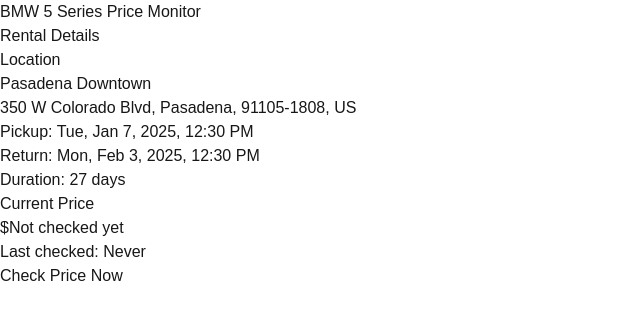
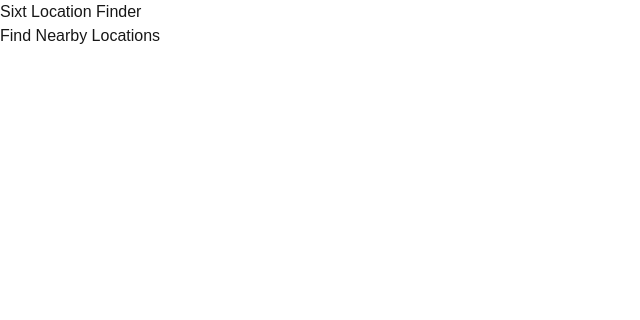
Before and after one commit to Pathum003/sixt_monitor, a Next.js app: page / in a window 1280 px wide. Shown: the top 320 px of the page, without its empty margins (0-640 px from the left). Built offline with nearby package versions, Linux system fonts and the light colour scheme.

Commit message:
Add location finder functionality

```diff
--- a/src/app/api/check-price/route.ts
+++ b/src/app/api/check-price/route.ts
@@ -2,7 +2,8 @@
 
 export async function POST() {
   try {
-    const response = await fetch('https://grpc-prod.orange.sixt.com/com.sixt.service.rent_booking.api.BookingService/GetOfferRecommendationsV2', {
+    // First get nearby branches
+    const response = await fetch('https://grpc-prod.orange.sixt.com/com.sixt.service.location.api.LocationService/GetNearbyBranches', {
       method: 'POST',
       headers: {
         'Content-Type': 'application/json',
@@ -12,20 +13,19 @@
         'Referer': 'https://www.sixt.com/'
       },
       body: JSON.stringify({
-        "offer_matrix_id": "cc323592-0db0-4151-b5a4-1930e03b0532",
-        "currency": "USD",
-        "trip_spec": {
-          "pickup_datetime": {"value": "2025-01-07T12:30"},
-          "pickup_location_selection_id": "cd39902b-c6cb-4f8-bece-1103f0ab192d",
-          "return_location_selection_id": "cd39902b-c6cb-4f8-bece-1103f0ab192d",
-          "return_datetime": {"value": "2025-02-03T12:30"},
-          "vehicle_type": 10
-        }
+        "position": {
+          "latitude": 34.1688,  // North Hollywood coordinates
+          "longitude": -118.3726
+        },
+        "max_distance": 50000,  // 50km radius
+        "pickup_datetime": {"value": "2025-01-09T12:30"},
+        "return_datetime": {"value": "2025-02-05T12:30"},
+        "vehicle_type": "car"
       })
     });
 
     const data = await response.json();
-    console.log('Full API Response:', JSON.stringify(data, null, 2));
+    console.log('Branches found:', data);
     return NextResponse.json(data);
   } catch (error) {
     console.error('Error:', error);
--- a/src/components/PriceMonitor.js
+++ b/src/components/PriceMonitor.js
@@ -2,39 +2,13 @@
 import React, { useState } from 'react';
 import { LineChart, Line, XAxis, YAxis, CartesianGrid, Tooltip, ResponsiveContainer } from 'recharts';
 
-const TELEGRAM_BOT_TOKEN = '7446147421:AAEYdJVUpKmk7VM04DIl3Rm9iRo8BpDli5g';
-const TELEGRAM_CHAT_ID = '391609613';
-
 export default function PriceMonitor() {
-  const [priceHistory, setPriceHistory] = useState([]);
-  const [lastCheck, setLastCheck] = useState(null);
-  const [currentPrice, setCurrentPrice] = useState(null);
+  const [locations, setLocations] = useState([]);
   const [isLoading, setIsLoading] = useState(false);
   const [error, setError] = useState(null);
+  const [lastCheck, setLastCheck] = useState(null);
 
-  const rentalDetails = {
-    pickupDate: "2025-01-07T12:30",
-    returnDate: "2025-02-03T12:30",
-    days: 27,
-    location: {
-      name: "Pasadena Downtown",
-      address: "350 W Colorado Blvd, Pasadena, 91105-1808, US",
-      id: "cd39902b-c6cb-4f8-bece-1103f0ab192d"
-    }
-  };
-
-  const formatDate = (dateString) => {
-    return new Date(dateString).toLocaleDateString('en-US', {
-      weekday: 'short',
-      month: 'short',
-      day: 'numeric',
-      year: 'numeric',
-      hour: '2-digit',
-      minute: '2-digit'
-    });
-  };
-
-const checkPrice = async () => {
+  const checkLocations = async () => {
     setIsLoading(true);
     setError(null);
 
@@ -44,46 +18,14 @@
       });
 
       const data = await response.json();
-      console.log('Available cars:', data.offers?.map(offer => ({
-        title: offer.car_info.title,
-        price: offer.price_total.gross.value,
-        category: offer.offer_acriss_code
-      })));
+      console.log('Raw API Response:', data);  // For debugging
 
       if (data.error) {
         throw new Error(data.error);
       }
 
-      const bmw5Series = data.offers?.find(offer =>
-        offer.car_info.title.includes("BMW 5")
-      );
-
-      if (!bmw5Series) {
-        // Instead of throwing error, show available cars
-        const availableCars = data.offers?.map(offer => offer.car_info.title).join('\n');
-        throw new Error(`BMW 5 Series not found. Available cars:\n${availableCars}`);
-      }
-
-      const newPrice = bmw5Series.price_total.gross.value;
-      const now = new Date();
-
-      // Send Telegram notification
-      await fetch(`https://api.telegram.org/bot${TELEGRAM_BOT_TOKEN}/sendMessage`, {
-        method: 'POST',
-        headers: { 'Content-Type': 'application/json' },
-        body: JSON.stringify({
-          chat_id: TELEGRAM_CHAT_ID,
-          text: `🚨 BMW 5 Series\nPrice: $${newPrice.toFixed(2)}\nPer day: $${(newPrice / rentalDetails.days).toFixed(2)}\nLocation: ${rentalDetails.location.name}\nChecked: ${now.toLocaleString()}`
-        })
-      });
-
-      setLastCheck(now);
-      setCurrentPrice(newPrice);
-      setPriceHistory(prev => [...prev, {
-        timestamp: now.toLocaleString(),
-        price: newPrice,
-        pricePerDay: newPrice / rentalDetails.days
-      }]);
+      setLocations(data.branches || []);
+      setLastCheck(new Date());
 
     } catch (err) {
       setError(err.message);
@@ -96,93 +38,48 @@
   return (
     <div className="bg-white rounded-lg shadow-lg p-6">
       <div className="mb-6">
-        <h2 className="text-2xl font-bold mb-4">BMW 5 Series Price Monitor</h2>
+        <h2 className="text-2xl font-bold mb-4">Sixt Location Finder</h2>
 
-        <div className="grid gap-4 mb-6">
-          <div className="bg-blue-50 p-4 rounded-lg">
-            <h3 className="font-semibold text-lg mb-2">Rental Details</h3>
-            <div className="grid gap-2">
-              <div className="border-b pb-2">
-                <div className="font-medium">Location</div>
-                <div className="text-sm">{rentalDetails.location.name}</div>
-                <div className="text-xs text-gray-600">{rentalDetails.location.address}</div>
-              </div>
-              <div>
-                <div>Pickup: {formatDate(rentalDetails.pickupDate)}</div>
-                <div>Return: {formatDate(rentalDetails.returnDate)}</div>
-                <div>Duration: {rentalDetails.days} days</div>
-              </div>
-            </div>
-          </div>
-
-          <div className="bg-green-50 p-4 rounded-lg">
-            <h3 className="font-semibold text-lg mb-2">Current Price</h3>
-            <div className="text-2xl font-bold mb-1">
-              ${currentPrice?.toFixed(2) || 'Not checked yet'}
-            </div>
-            {currentPrice && (
-              <div className="text-sm text-gray-600">
-                ${(currentPrice / rentalDetails.days).toFixed(2)} per day
-              </div>
-            )}
         {error && (
-              <div className="text-sm text-red-600 mt-2">
+          <div className="bg-red-50 text-red-600 p-4 rounded-lg mb-4">
             Error: {error}
           </div>
         )}
-          </div>
 
-          <div className="text-sm text-gray-500">
-            Last checked: {lastCheck?.toLocaleString() || 'Never'}
-          </div>
-        </div>
-      </div>
-
-      {priceHistory.length > 0 && (
-        <div className="h-64 mb-6">
-          <ResponsiveContainer width="100%" height="100%">
-            <LineChart data={priceHistory}>
-              <CartesianGrid strokeDasharray="3 3" />
-              <XAxis
-                dataKey="timestamp"
-                angle={-45}
-                textAnchor="end"
-                height={80}
-              />
-              <YAxis domain={['auto', 'auto']} />
-              <Tooltip
-                formatter={(value) => `$${value.toFixed(2)}`}
-              />
-              <Line
-                type="monotone"
-                dataKey="price"
-                stroke="#2563eb"
-                strokeWidth={2}
-                name="Total Price"
-              />
-              <Line
-                type="monotone"
-                dataKey="pricePerDay"
-                stroke="#10b981"
-                strokeWidth={2}
-                name="Price per Day"
-              />
-            </LineChart>
-          </ResponsiveContainer>
-        </div>
-      )}
-
+        <div className="mb-4">
           <button
             className={`px-4 py-2 rounded text-white w-full
               ${isLoading
                 ? 'bg-blue-300 cursor-not-allowed'
                 : 'bg-blue-600 hover:bg-blue-700'
               }`}
-        onClick={checkPrice}
+            onClick={checkLocations}
             disabled={isLoading}
           >
-        {isLoading ? 'Checking...' : 'Check Price Now'}
+            {isLoading ? 'Searching...' : 'Find Nearby Locations'}
           </button>
+        </div>
+
+        {lastCheck && (
+          <div className="text-sm text-gray-500 mb-4">
+            Last checked: {lastCheck.toLocaleString()}
+          </div>
+        )}
+
+        {locations.length > 0 && (
+          <div className="space-y-4">
+            {locations.map((location, index) => (
+              <div key={index} className="border rounded-lg p-4">
+                <div className="font-semibold">{location.title}</div>
+                <div className="text-sm text-gray-600">{location.formatted_address}</div>
+                <div className="text-sm mt-2">
+                  Distance: {location.distance?.distance} {location.distance?.distance_unit}
+                </div>
+              </div>
+            ))}
+          </div>
+        )}
+      </div>
     </div>
   );
 }
```
Lines whose indentation alone changed are shown as unchanged.
